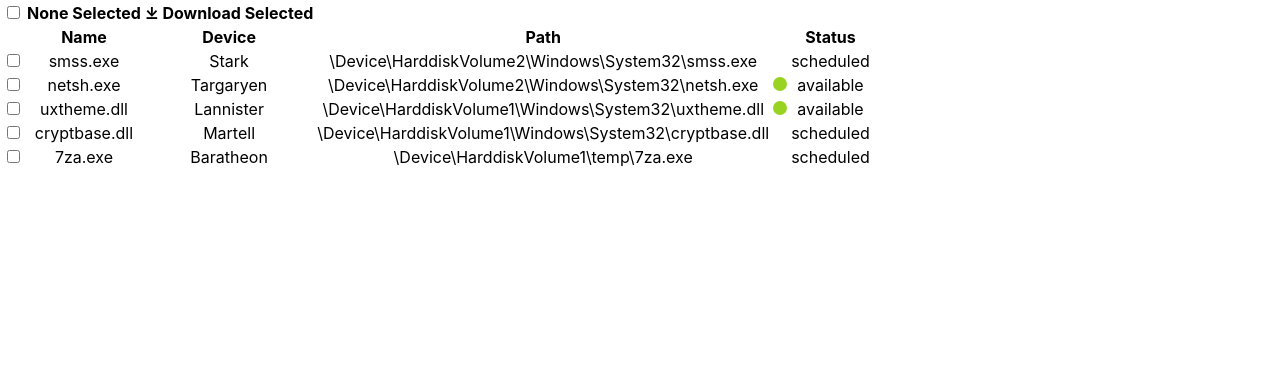
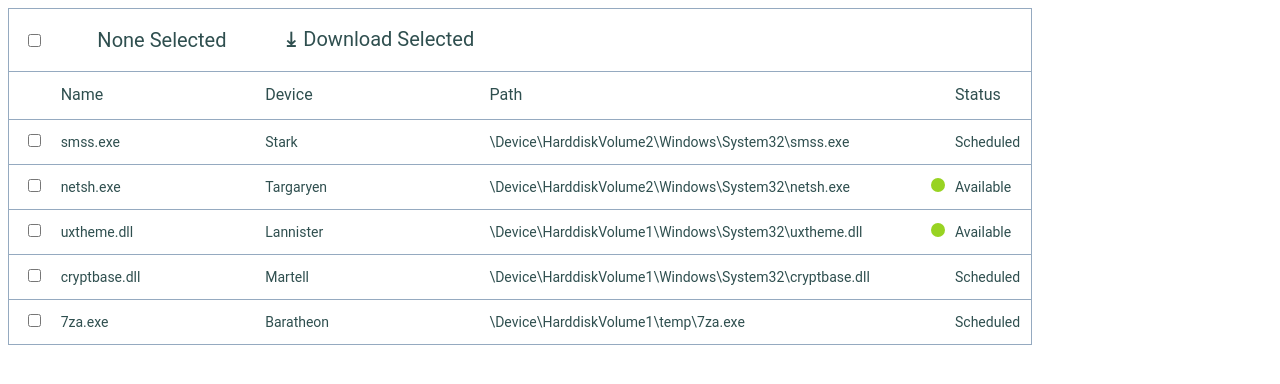
Before and after one commit to jsonCummings/item-table, a React (Create React App) app: page / in a window 1280 px wide. Shown: the top 384 px of the page. Built offline with nearby package versions, Linux system fonts and the light colour scheme.

Commit message:
adding css

```diff
--- a/src/App.css
+++ b/src/App.css
@@ -28,6 +28,14 @@
   color: #61dafb;
 }
 
+.App-body {
+  width: 80%;
+}
+
+.App-margin{
+  margin: 8px;
+}
+
 @keyframes App-logo-spin {
   from {
     transform: rotate(0deg);
--- a/src/App.js
+++ b/src/App.js
@@ -1,5 +1,5 @@
+import { ItemTable } from './ItemTable/ItemTable';
 import './App.css';
-import { ItemTable } from './ItemTable/ItemTable';
 
 function App() {
   const filesArray = [
@@ -12,7 +12,9 @@ function App() {
 
   return (
     <div className="App">
+      <div className='App-body App-margin'>
       <ItemTable itemsArray={filesArray}></ItemTable>
+      </div>
     </div>
   );
 }
--- a/src/ItemTable/ItemTable.jsx
+++ b/src/ItemTable/ItemTable.jsx
@@ -63,12 +63,9 @@ export const ItemTable = (props) => {
     ))
     if (selectedItems.length > 0 && (selectedItems.findIndex(existing => existing.name === item.name) > -1)) {
       setSelectedItems(selectedItems.filter( existing => existing.name !== item.name));
-      // console.log('duplicate', selectedItems);
     } else {
       setSelectedItems(items => [...items, item]);
     }
-
-    // console.log('items after set', items, selectedItems);
   }
 
   const downloadSelected = () => {
@@ -83,45 +80,46 @@ export const ItemTable = (props) => {
     }
   }
 
-  // console.log('render', itemsArray, selectedItems);
   return (
     <div>
         <table className="itemTable">
             <thead>
-                <tr>
-                    {/* needs all selected, some selected, none selected*/}
-                    <th>
+                <tr className='fontSize-22' >
+                    <td className='width-5'>
                         {someSelected() && (<input type="checkbox"
                         ref={indeterminateState}
                         onChange={() => selectAllItems()}/>)}
                         {!someSelected() && (<input type="checkbox"
                         checked={allSelected()}
                         onChange={() => selectAllItems()}/>)}
-                    </th>
-                    <th>
+                    </td>
+                    <td className='fontWeight-normal width-20'>
                       {displayNumberSelected()}
-                    </th>
-                    <th>
-                      <span onClick={() => downloadSelected()}>
-                        &#10515; Download Selected
+                    </td>
+                    <div className="inlineBlock overflowX-visible colspan-0">
+                      <span className="fontWeight-bold clickable" onClick={() => downloadSelected()}>
+                        &#10515;
                       </span>
-                    </th>
+                      <span className='fontWeight-normal'>
+                         Download Selected
+                      </span>
+                    </div>
                 </tr>
-                <tr>
+                <tr className='fontSize-18 textAlign-left'>
                     <th/>
-                    <th>Name</th>
-                    <th>Device</th>
-                    <th>Path</th>
+                    <th className='fontWeight-normal width-20'>Name</th>
+                    <th className='fontWeight-normal'>Device</th>
+                    <th className='fontWeight-normal'>Path</th>
                     <th/>
-                    <th>Status</th>
+                    <th className='fontWeight-normal'>Status</th>
                 </tr>
             </thead>
-            <tbody>
+            <tbody className='fontSize-14 textAlign-left hoverTable'>
                 {itemsArray && itemsArray.map((item) =>{
                     const {name, device, path, status, checked} = item;
                     return (
                         <tr key={name}>
-                            <td>
+                            <td className='width-5 textAlign-center'>
                                 <input type="checkbox"
                                     checked={checked}
                                     onChange={e => handleCheckEvent(item)}
@@ -131,8 +129,8 @@ export const ItemTable = (props) => {
                             <td>{name}</td>
                             <td>{device}</td>
                             <td>{path}</td>
-                            <td>{checkIfAvailable(status) ? <span className="green-dot"></span> : null}</td>
-                            <td>{status}</td>
+                            <td className='textAlign-right'>{checkIfAvailable(status) ? <span className="green-dot"></span> : null}</td>
+                            <td>{status[0].toUpperCase() + status.substring(1)}</td>
                         </tr>
                     )
                 })}
--- a/src/ItemTable/itemTable.css
+++ b/src/ItemTable/itemTable.css
@@ -1,7 +1,80 @@
+.itemTable {
+    width: 100%;
+    border-collapse: collapse;
+    border: 1px solid rgb(149, 170, 192);
+    font-family: Roboto, sans-serif;
+    color: darkslategrey;
+}
+
+.itemTable tr {
+    border-bottom: 1px solid rgb(149, 170, 192);
+    /* padding: 10px; */
+}
+
+.hoverTable tr:hover {
+    background-color: #d3d3d3;
+}
+
 .green-dot {
     height: 14px;
     width: 14px;
     border-radius: 50%;
     display: inline-block;
     background-color: hsl(80, 72%, 48%);
+    margin-right: 8px;
 }
+
+.inlineBlock {
+    display: inline-block;
+}
+
+.width-5 {
+    width:5%;
+}
+.width-10 {
+    width:10%;
+}
+.width-20 {
+    width:20%;
+}
+
+.fontSize-22 {
+    font-size: 20px;
+    line-height: 3;
+}
+
+.fontSize-18 {
+    font-size: 16px;
+    line-height: 2.8;
+}
+
+.fontSize-14 {
+    font-size: 14px;
+    line-height: 3;
+}
+
+.textAlign-left {
+    text-align: left;
+}
+.textAlign-right {
+    text-align: right;
+}
+
+.fontWeight-normal {
+    font-weight: 400;
+}
+.fontWeight-bold {
+    font-weight: 800;
+}
+.stretchFont {
+    font-stretch:wider;
+}
+
+.textAlign-center {
+    text-align: center;
+}
+
+.clickable {
+    cursor: pointer;
+    padding: 0 8px;
+}
```
